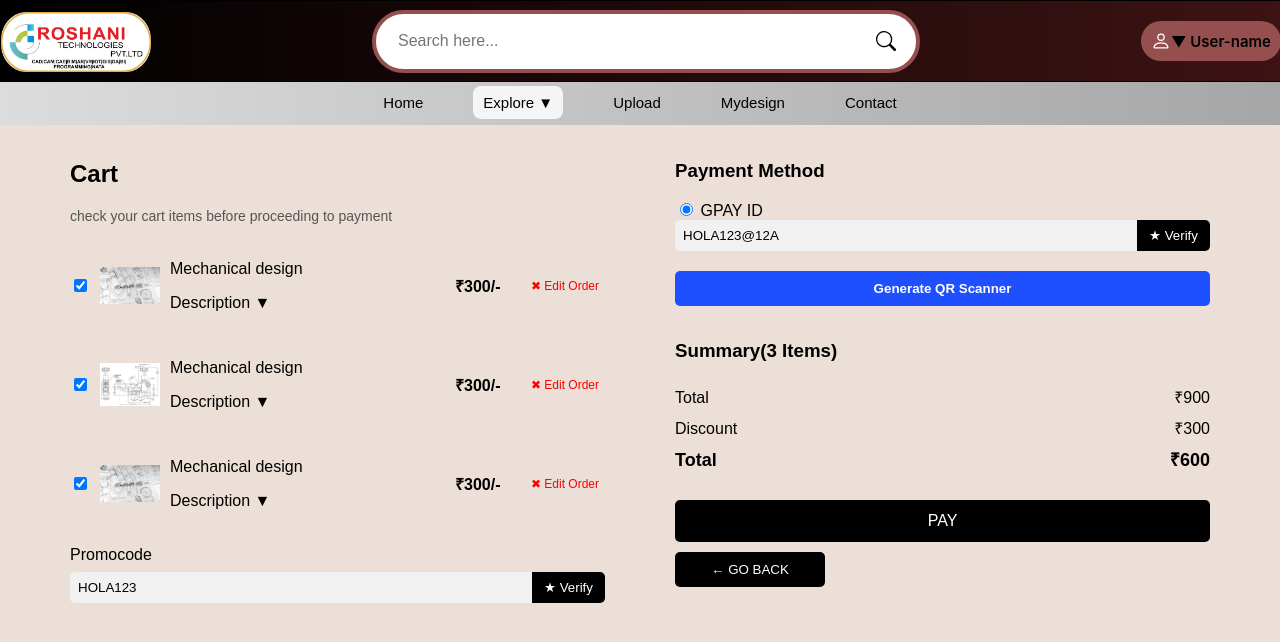
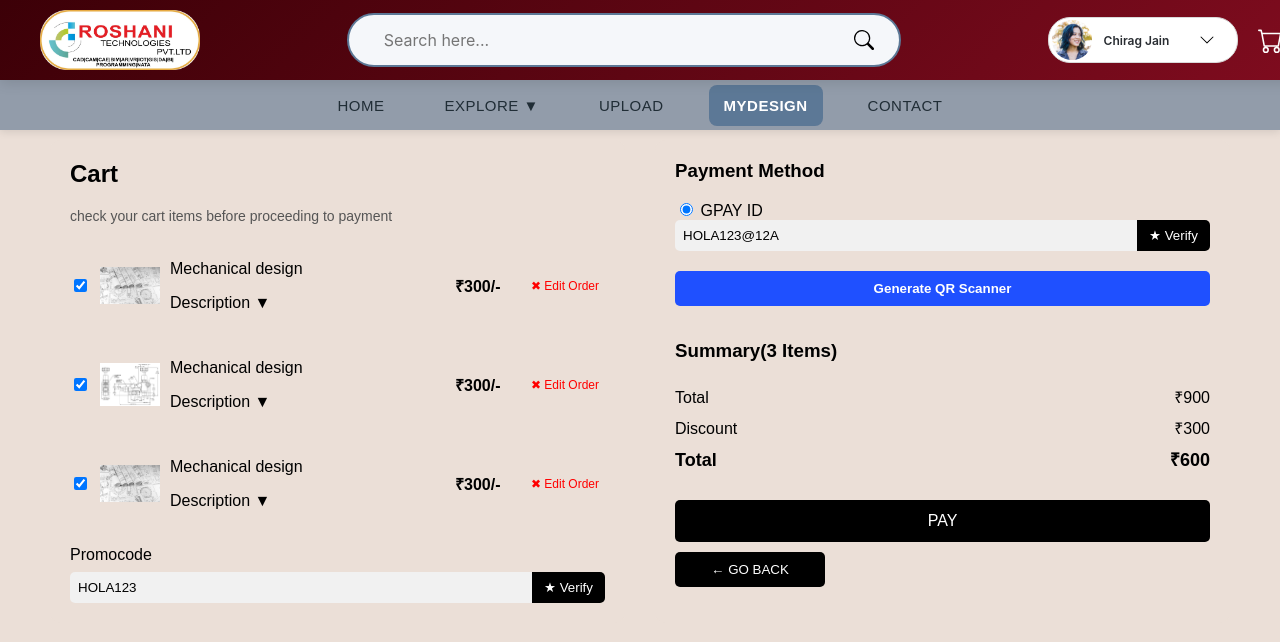
Before and after one commit to saumya992/rodesin, a plain HTML site: page frontend/cart.html in a window 1280 px wide. Drawn offline with Linux system fonts and the light colour scheme.

Commit message:
Update cart.html

```diff
--- a/frontend/cart.html
+++ b/frontend/cart.html
@@ -18,15 +18,16 @@
     }
 
 
-    /* Header Styles */
+     /* Elegant Header Styles */
     .header {
-      background: linear-gradient(90deg, #000000 0%, #3d1314 100%);
+        background: linear-gradient(135deg, #3C0007 0%, #800C1F 100%);
         height: 80px;
-      width: 100%;
-      border: 1px solid #000000;
+        width: 97%;
+        box-shadow: 0 4px 12px rgba(0, 0, 0, 0.1);
         display: flex;
         align-items: center;
         justify-content: space-between;
+        padding: 0 40px;
         position: fixed;
         top: 0;
         left: 0;
@@ -34,20 +35,30 @@
     }
 
     .logo {
-      width: 150px;
+        width: 160px;
         height: 60px;
-      margin-top: 2px;
+        transition: transform 0.3s ease;
+    }
+
+    .logo:hover {
+        transform: scale(1.05);
     }
 
     .search-bar {
         width: 500px;
-      height: 55px;
-      background-color: #ffffff;
-      border: 4px solid #964f4f;
-      border-radius: 32px;
+        height: 50px;
+        background-color: #F5F7FA;
+        /* Very light gray-blue */
+        border: 2px solid #5C7896;
+        border-radius: 30px;
         display: flex;
         align-items: center;
-      padding: 0 20px;
+        padding: 0 25px;
+        transition: all 0.3s ease;
+    }
+
+    .search-bar:hover {
+        box-shadow: 0 4px 12px rgba(92, 120, 150, 0.2);
     }
 
     .search-bar input {
@@ -55,79 +66,107 @@
         border: none;
         outline: none;
         font-size: 16px;
-      color: black;
+        color: #202D36;
         background: transparent;
+        padding: 0 10px;
+        font-family: 'Inter', sans-serif;
     }
 
-    .search-icon {
-      width: 20px;
-      height: 20px;
+    .user-cart {
+        display: flex;
+        flex-direction: row;
+        align-items: center;
+    }
+
+    .user-profile {
+        display: flex;
+        align-items: center;
+        width: 182px;
+        height: 44px;
+        background-color: #ffffff;
+        border-radius: 22px;
+        border: 1px solid #d9d9d9;
+        padding: 0 3px;
+        cursor: pointer;
+    }
+
+    .user-avatar {
+        width: 40px;
+        height: 40px;
+        border-radius: 20px;
+        margin-right: 12px;
     }
 
 
-    .user-icon,
-    .cart-icon {
-      width: 25px;
-      height: 25px;
-      cursor: pointer;
+    .user-name {
+        font-size: 12px;
+        font-weight: 600;
+        color: #292d32;
+        font-family: 'Inter', sans-serif;
     }
 
-    .user-icon {
-      margin-right: 10px;
+    .user-status {
+        font-size: 11px;
+        color: #b3b3b3;
+        font-family: 'Inter', sans-serif;
     }
 
-    .user-btn {
-      display: flex;
-      align-items: flex-end;
-      background-color: #964f4f;
-      color: #ffffff;
-      border: none;
-      border-radius: 20px;
-      padding: 10px;
-      font-family: 'Inter', sans-serif;
-      font-size: 15px;
-      font-weight: 600;
-      cursor: pointer;
-      height: 40px;
-      width: 100%;
-      transition: background-color 0.3s ease;
+    .dropdown-icon {
+        margin-left: 30px;
     }
 
-    .user-btn:hover {
-      background-color: #b36b6b;
+    .cart-icon {
+        width: 24px;
+        height: 24px;
+        margin-left: 20px;
+        transition: transform 0.3s ease;
+        color: white;
     }
 
-    /* Navigation Styles */
+    .cart-icon:hover {
+        transform: scale(1.1);
+    }
+
+    /* Sophisticated Navigation */
+
     .nav-bar {
-      background: linear-gradient(90deg, #dcdcdc 0%, #a6a6a6 100%);
-      height: 45px;
+        background: #929CAA;
+        height: 50px;
         width: 100%;
         display: flex;
         align-items: center;
         justify-content: center;
-
         position: fixed;
         top: 80px;
         left: 0;
         z-index: 999;
+        box-shadow: 0 2px 8px rgba(0, 0, 0, 0.1);
     }
 
     .nav-links {
         display: flex;
-      gap: 40px;
+        gap: 30px;
     }
 
     .nav-link {
         font-size: 15px;
-      font-weight: 400;
-      color: #000000;
-      text-decoration: none;
-      padding: 8px 10px;
+        font-weight: 500;
+        color: #202D36;
+        padding: 12px 15px;
+        border-radius: 8px;
+        transition: all 0.3s ease;
+        text-transform: uppercase;
+        letter-spacing: 0.5px;
+    }
+
+    .nav-link:hover {
+        background-color: rgba(92, 120, 150, 0.2);
     }
 
     .nav-link.active {
-      background-color: #f5f5f5;
-      border-radius: 8px;
+        background-color: #5C7896;
+        color: white;
+        font-weight: 600;
     }
 
     .container {
@@ -272,17 +311,35 @@
         <img src="images/img_roshani_logo_1.png" alt="Roshani Logo" class="logo">
         <div class="search-bar">
             <input type="text" placeholder="Search here...">
-<svg xmlns="http://www.w3.org/2000/svg" width="20" height="20" fill="currentColor" class="bi bi-search" viewBox="0 0 16 16">
-  <path d="M11.742 10.344a6.5 6.5 0 1 0-1.397 1.398h-.001q.044.06.098.115l3.85 3.85a1 1 0 0 0 1.415-1.414l-3.85-3.85a1 1 0 0 0-.115-.1zM12 6.5a5.5 5.5 0 1 1-11 0 5.5 5.5 0 0 1 11 0"/>
+            <svg xmlns="http://www.w3.org/2000/svg" width="20" height="20" fill="currentColor" class="bi bi-search"
+                viewBox="0 0 16 16">
+                <path
+                    d="M11.742 10.344a6.5 6.5 0 1 0-1.397 1.398h-.001q.044.06.098.115l3.85 3.85a1 1 0 0 0 1.415-1.414l-3.85-3.85a1 1 0 0 0-.115-.1zM12 6.5a5.5 5.5 0 1 1-11 0 5.5 5.5 0 0 1 11 0" />
             </svg>
         </div>
         <div class="user-cart">
-      <button class="user-btn">
-<svg xmlns="http://www.w3.org/2000/svg" width="20" height="20" fill="currentColor" class="bi bi-person" viewBox="0 0 16 16">
-  <path d="M8 8a3 3 0 1 0 0-6 3 3 0 0 0 0 6m2-3a2 2 0 1 1-4 0 2 2 0 0 1 4 0m4 8c0 1-1 1-1 1H3s-1 0-1-1 1-4 6-4 6 3 6 4m-1-.004c-.001-.246-.154-.986-.832-1.664C11.516 10.68 10.289 10 8 10s-3.516.68-4.168 1.332c-.678.678-.83 1.418-.832 1.664z"/>
+            <a href="dashboard.html">
+                <div class="user-profile">
+                    <img src="images\img_shape.png" alt="User Avatar" class="user-avatar" />
+                    <div class="user-info">
+                        <span class="user-name">Chirag Jain</span>
+                    </div>
+                    <svg xmlns="http://www.w3.org/2000/svg" width="16" height="16" fill="currentColor"
+                        class="dropdown-icon" viewBox="0 0 16 16">
+                        <path fill-rule="evenodd"
+                            d="M1.646 4.646a.5.5 0 0 1 .708 0L8 10.293l5.646-5.647a.5.5 0 0 1 .708.708l-6 6a.5.5 0 0 1-.708 0l-6-6a.5.5 0 0 1 0-.708" />
                     </svg>
-        <a href="dashboard.html"> <span>▼ User-name</span></a>
-      </button>
+                </div>
+            </a>
+            <a href="cart.html">
+                <div class="cart-icon">
+                    <svg xmlns="http://www.w3.org/2000/svg" width="25" height="25" fill="currentColor"
+                        viewBox="0 0 16 16">
+                        <path
+                            d="M0 1.5A.5.5 0 0 1 .5 1H2a.5.5 0 0 1 .485.379L2.89 3H14.5a.5.5 0 0 1 .491.592l-1.5 8A.5.5 0 0 1 13 12H4a.5.5 0 0 1-.491-.408L2.01 3.607 1.61 2H.5a.5.5 0 0 1-.5-.5M3.102 4l1.313 7h8.17l1.313-7zM5 12a2 2 0 1 0 0 4 2 2 0 0 0 0-4m7 0a2 2 0 1 0 0 4 2 2 0 0 0 0-4m-7 1a1 1 0 1 1 0 2 1 1 0 0 1 0-2m7 0a1 1 0 1 1 0 2 1 1 0 0 1 0-2" />
+                    </svg>
+                </div>
+            </a>
         </div>
     </header>
 
@@ -290,9 +347,9 @@
     <nav class="nav-bar">
         <div class="nav-links">
             <a href="home.html" class="nav-link">Home</a>
-      <a href="explore.html" class="nav-link active">Explore ▼</a>
+            <a href="explore.html" class="nav-link">Explore ▼</a>
             <a href="upload.html" class="nav-link">Upload</a>
-      <a href="mydesign.html" class="nav-link">Mydesign</a>
+            <a href="mydesign.html" class="nav-link active">Mydesign</a>
             <a href="#" class="nav-link">Contact</a>
         </div>
     </nav>
```
Lines whose indentation alone changed are shown as unchanged.
